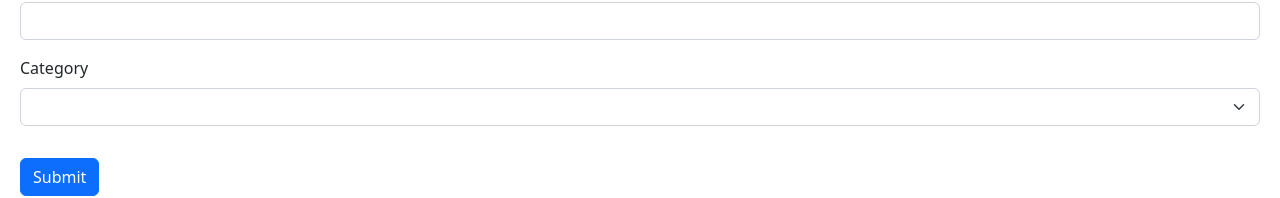
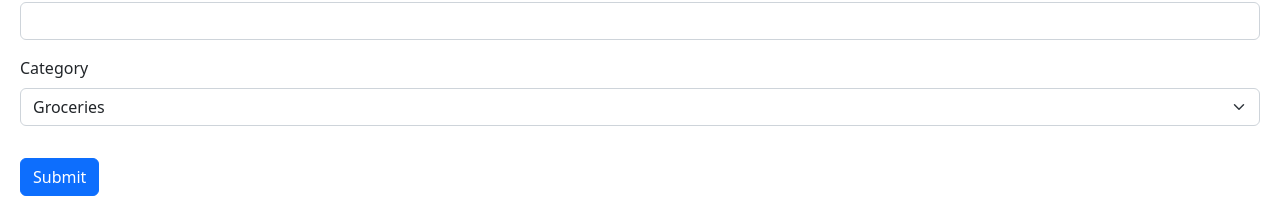
Before and after one commit to HigherIB/react-app-workable, a React (Vite) app: page / in a window 1280 px wide. Shown: the part 136-334 px from the top of the page. Built offline with nearby package versions, Linux system fonts and the light colour scheme.

Commit message:
zod schema handling

```diff
--- a/src/expense-tracker/components/ExpenseForm.tsx
+++ b/src/expense-tracker/components/ExpenseForm.tsx
@@ -58,7 +58,7 @@ const ExpenseForm = ({ onSubmit }: Props) => {
                     id="category"
                     className="form-select"
                 >
-                    <option value=""></option>
+                    {/* <option value=""></option> */}
                     { categories.map(category => <option key={category} value={category}>{category}</option>) }
                 </select>
                 { errors.category && (
```
